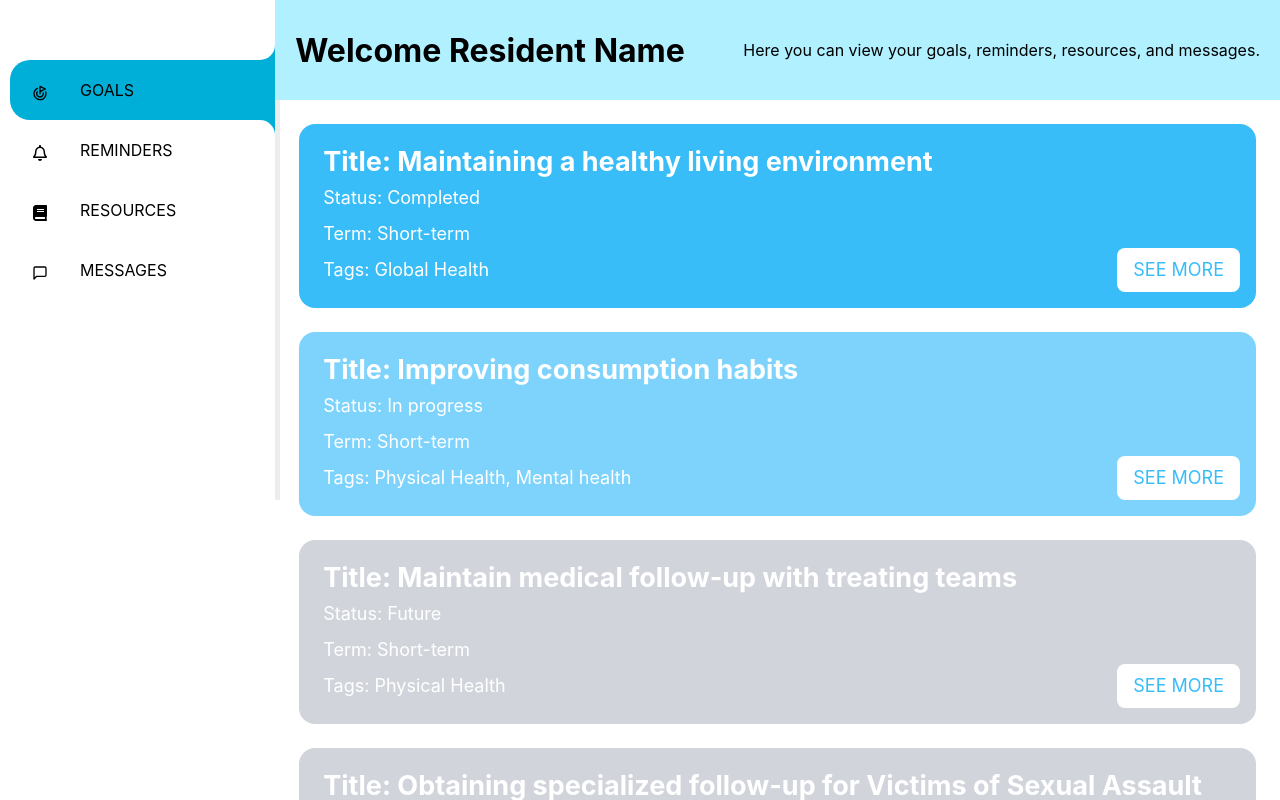
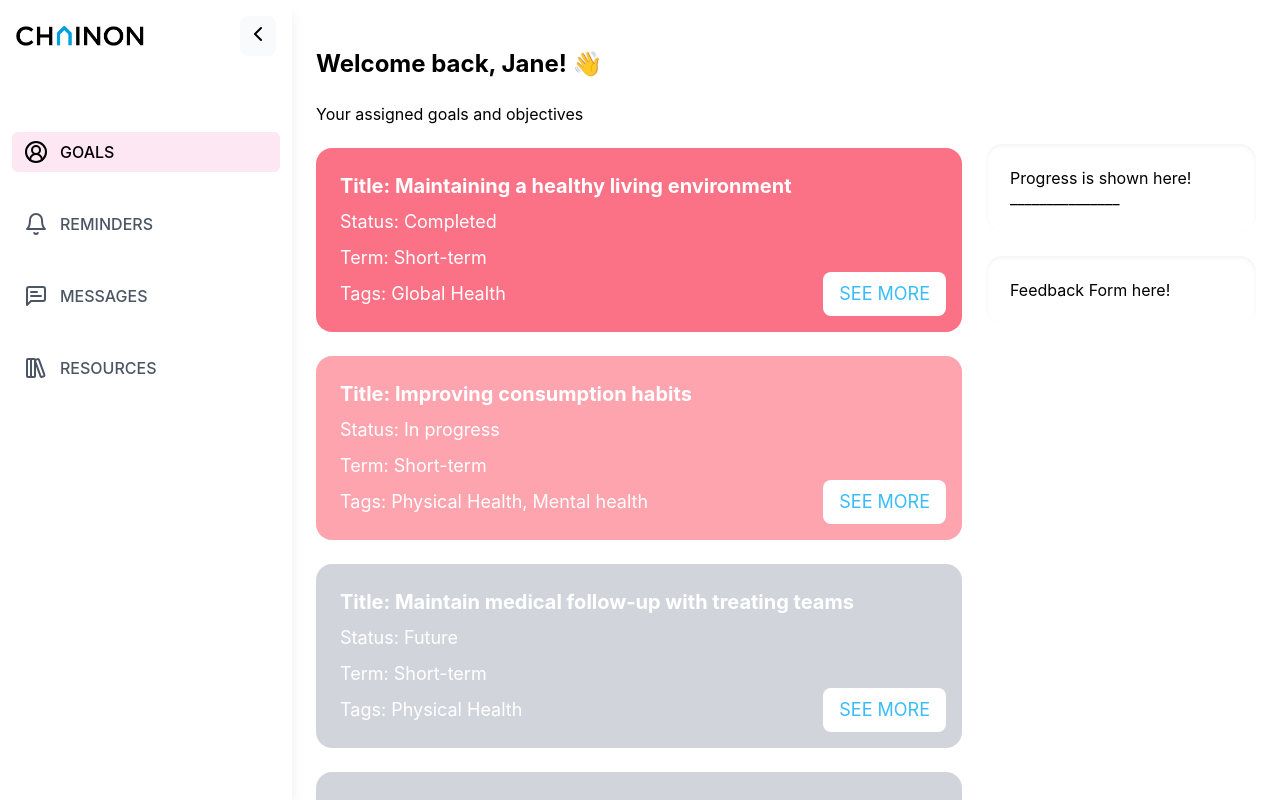
Before and after one commit to CodeToGive-2024-Team6/CodeToGive-2024, a React (Create React App) app in the folder frontend/: page /resident_homepage in a window 1280 px wide. Shown: the top 800 px of the page. Built offline with nearby package versions, Linux system fonts and the light colour scheme.

Commit message:
feat: working reusable side bar

```diff
--- a/frontend/package.json
+++ b/frontend/package.json
@@ -7,6 +7,7 @@
     "@testing-library/react": "^13.4.0",
     "@testing-library/user-event": "^13.5.0",
     "firebase": "^10.9.0",
+    "lucide-react": "^0.363.0",
     "react": "^18.2.0",
     "react-bootstrap": "^2.10.2",
     "react-dom": "^18.2.0",
--- a/frontend/src/components/ObjectiveCard.js
+++ b/frontend/src/components/ObjectiveCard.js
@@ -5,10 +5,10 @@ const ObjectiveCard = ({ objective }) => {
 
   switch (objective.status) {
     case 'Completed':
-      bgColorClass = 'bg-sky-400';
+      bgColorClass = 'bg-rose-400';
       break;
     case 'In progress':
-      bgColorClass = 'bg-sky-300';
+      bgColorClass = 'bg-rose-300';
       break;
     default:
       bgColorClass = 'bg-gray-300';
@@ -18,10 +18,14 @@ const ObjectiveCard = ({ objective }) => {
     <div
       className={`relative flex flex-col w-full ${bgColorClass} text-white text-lg rounded-2xl p-6 gap-y-2`}
     >
-      {objective.title && <h2>Title: {objective.title}</h2>}
-      {objective.status && <p>Status: {objective.status}</p>}
-      {objective.term && <p>Term: {objective.term}</p>}
-      {objective.healthAspects && <p>Tags: {objective.healthAspects.join(', ')}</p>}
+      {objective.title && (
+        <div className="text-xl font-bold">Title: {objective.title}</div>
+      )}
+      {objective.status && <div>Status: {objective.status}</div>}
+      {objective.term && <div>Term: {objective.term}</div>}
+      {objective.healthAspects && (
+        <div>Tags: {objective.healthAspects.join(', ')}</div>
+      )}
 
       <div className="md:absolute bottom-4 right-4 bg-white hover:bg-gray-300 text-sky-400 py-2 px-4 rounded-lg cursor-pointer">
         SEE MORE
--- /dev/null
+++ b/frontend/src/components/SideBar.js
@@ -0,0 +1,99 @@
+import React, { useContext, createContext, useState } from 'react';
+import { ChevronRight, ChevronLeft } from 'lucide-react';
+
+const SidebarContext = createContext();
+
+const SideBar = ({ children, onActivateItem }) => {
+  const [expanded, setExpanded] = useState(true);
+  const [activeItem, setActiveItem] = useState('GOALS');
+
+  const activateItem = (itemName) => {
+    setActiveItem(itemName);
+    if (onActivateItem) {
+      onActivateItem(itemName);
+    }
+  };
+
+  return (
+    <aside className="h-screen">
+      <nav className="h-full flex flex-col bg-white border-r shadow-lg">
+        <div className="p-4 pb-2 flex justify-between items-center mb-16">
+          <img
+            src="/images/company_logo1.png"
+            className={`overflow-hidden transition-all ${
+              expanded ? 'w-32' : 'w-0'
+            }`}
+            alt=""
+          />
+          <div
+            onClick={() => setExpanded((curr) => !curr)}
+            className="p-1.5 rounded-lg bg-gray-50 hover:bg-gray-100"
+          >
+            {expanded ? <ChevronLeft /> : <ChevronRight />}
+          </div>
+        </div>
+
+        <SidebarContext.Provider value={{ expanded, activateItem }}>
+          <ul className="flex-1 px-3 flex flex-col gap-y-6">
+            {React.Children.map(children, (child) =>
+              React.cloneElement(child, {
+                active: activeItem === child.props.text,
+              })
+            )}
+          </ul>
+        </SidebarContext.Provider>
+      </nav>
+    </aside>
+  );
+};
+
+const SideBarItem = ({ icon, text, active, alert }) => {
+  const { expanded, activateItem } = useContext(SidebarContext);
+
+  const handleClick = () => {
+    activateItem(text);
+  };
+
+  return (
+    <li
+      onClick={handleClick}
+      className={`
+        relative flex items-center py-2 px-3 my-1
+        font-medium rounded-md cursor-pointer
+        transition-colors group
+        ${active ? 'bg-pink-100' : 'hover:bg-pink-50 text-gray-600'}
+    `}
+    >
+      {icon}
+      <span
+        className={`overflow-hidden transition-all ${
+          expanded ? 'w-52 ml-3' : 'w-0'
+        }`}
+      >
+        {text}
+      </span>
+      {alert && (
+        <div
+          className={`absolute right-2 w-2 h-2 rounded bg-rose-400 ${
+            expanded ? '' : 'top-2'
+          }`}
+        />
+      )}
+
+      {!expanded && (
+        <div
+          className={`
+          absolute left-full rounded-md px-2 py-1 ml-6
+          bg-indigo-100 text-indigo-800 text-sm
+          invisible opacity-20 -translate-x-3 transition-all
+          group-hover:visible group-hover:opacity-100 group-hover:translate-x-0
+      `}
+        >
+          {text}
+        </div>
+      )}
+    </li>
+  );
+};
+
+export { SideBar, SideBarItem };
--- a/frontend/src/components/pages/resident/ResidentHomePage.js
+++ b/frontend/src/components/pages/resident/ResidentHomePage.js
@@ -7,6 +7,12 @@ import { LuGoal } from 'react-icons/lu';
 import { FaRegBell } from 'react-icons/fa';
 import { FaBook } from 'react-icons/fa';
 import { FiMessageSquare } from 'react-icons/fi';
+import {
+  Bell,
+  CircleUserRound,
+  LibraryBig,
+  MessageSquareText,
+} from 'lucide-react';
 //import companyLogo from "../../../company_logo.png";
 
 //import fragments
@@ -14,9 +20,15 @@ import GoalsFragment from './Fragments/GoalsFragment/GoalsFragment';
 import RemindersFragment from './Fragments/RemindersFragment/RemindersFragment';
 import ResourcesFragment from './Fragments/ResourcesFragment/ResourcesFragment';
 import MessagesFragment from './Fragments/MessagesFragment/MessagesFragment';
+import { SideBar, SideBarItem } from '../../SideBar';
 
 const HomePage = () => {
-  const [activeContent, setActiveContent] = useState('goals');
+  const [activeContent, setActiveContent] = useState('GOALS');
+
+  const handleActivateItem = (itemName) => {
+    setActiveContent(itemName);
+  };
+
   const mockObjectives = [
     {
       title: 'Maintaining a healthy living environment',
@@ -24,15 +36,17 @@ const HomePage = () => {
       term: 'Short-term',
       status: 'Completed',
       means: '',
-      healthAspects: ['Global Health']
+      healthAspects: ['Global Health'],
     },
     {
       title: 'Improving consumption habits',
-      description: 'Maintain a routine of consumption by using the appropriate services: transition to use only the prescribed medication (methadone, dilaudid)',
+      description:
+        'Maintain a routine of consumption by using the appropriate services: transition to use only the prescribed medication (methadone, dilaudid)',
       term: 'Short-term',
       status: 'In progress',
-      means: 'Use addiction services and follow established routines (average 4 injections per day)',
-      healthAspects: ['Physical Health', 'Mental health']
+      means:
+        'Use addiction services and follow established routines (average 4 injections per day)',
+      healthAspects: ['Physical Health', 'Mental health'],
     },
     {
       title: 'Maintain medical follow-up with treating teams',
@@ -40,24 +54,27 @@ const HomePage = () => {
       term: 'Short-term',
       status: 'Future',
       means: 'Keep your appointments and ask for support',
-      healthAspects: ['Physical Health']
+      healthAspects: ['Physical Health'],
     },
     {
-      title: 'Obtaining specialized follow-up for Victims of Sexual Assault (CALACS)',
+      title:
+        'Obtaining specialized follow-up for Victims of Sexual Assault (CALACS)',
       description: '',
       term: 'Short-term',
       status: 'Paused',
-      means: 'Undertake the CAVACS process (Mrs. does not want to at the moment)',
-      healthAspects: ['Mental Health', 'Social Health', 'Economic Health']
+      means:
+        'Undertake the CAVACS process (Mrs. does not want to at the moment)',
+      healthAspects: ['Mental Health', 'Social Health', 'Economic Health'],
     },
     {
       title: 'Stabilizing consumption',
-      description: 'Use only the prescribed medication (methadone) to be able to pay for the room on the 3rd floor.',
+      description:
+        'Use only the prescribed medication (methadone) to be able to pay for the room on the 3rd floor.',
       term: 'Long-term',
       status: 'In progress',
       means: '',
-      healthAspects: ['Physical Health', 'Mental health']
-    }
+      healthAspects: ['Physical Health', 'Mental health'],
+    },
   ];
 
   useEffect(() => {
@@ -76,68 +93,41 @@ const HomePage = () => {
   }, []);
 
   return (
-    <div className="resident-homepage-container">
-      <div className="navigation">
-        <ul>
-          <VscAccount
-            style={{ color: 'white', fontSize: '1em', marginRight: '50px' }}
-          />
-          {/* Main content of your application */}
-
-          <li className={activeContent === 'goals' ? 'list active' : 'list'}>
-            <a href="#" onClick={() => setActiveContent('goals')}>
-              <span className="icon">
-                <LuGoal style={{ fontSize: '1em' }} />
-              </span>
-              <span className="title">GOALS</span>
-            </a>
-          </li>
-          <li
-            className={activeContent === 'reminders' ? 'list active' : 'list'}
+    <div className="h-screen w-screen flex">
+      <SideBar onActivateItem={handleActivateItem}>
+        <SideBarItem icon={<CircleUserRound />} text="GOALS" active/>
+        <SideBarItem icon={<Bell />} text="REMINDERS" />
+        <SideBarItem icon={<MessageSquareText />} text="MESSAGES" />
+        <SideBarItem icon={<LibraryBig />} text="RESOURCES" />
+      </SideBar>
+      <div className="flex flex-col m-6 flex-1">
+        <div className="text-2xl font-bold my-6 ">Welcome back, Jane! 👋</div>
+        <div className="flex flex-col md:flex-row gap-x-6">
+          <div
+            className="flex flex-col flex-1"
+            style={{ flexBasis: '40%', flexGrow: 1 }}
           >
-            <a href="#" onClick={() => setActiveContent('reminders')}>
-              <span className="icon">
-                <FaRegBell style={{ fontSize: '1em' }} />
-              </span>
-              <span className="title">REMINDERS</span>
-            </a>
-          </li>
-          <li
-            className={activeContent === 'resources' ? 'list active' : 'list'}
+            {activeContent === 'GOALS' && (
+              <>
+                <div className="mb-6">Your assigned goals and objectives</div>
+                <GoalsFragment mockObjectives={mockObjectives} />
+              </>
+            )}
+            {activeContent === 'REMINDERS' && <RemindersFragment />}
+            {activeContent === 'RESOURCES' && <ResourcesFragment />}
+            {activeContent === 'MESSAGES' && <MessagesFragment />}
+          </div>
+          <div
+            className="mt-10 flex flex-col flex-1 gap-y-6"
+            style={{ flexBasis: '0%', flexGrow: 1 }}
           >
-            <a href="#" onClick={() => setActiveContent('resources')}>
-              <span className="icon">
-                <FaBook style={{ fontSize: '1em' }} />
-              </span>
-              <span className="title">RESOURCES</span>
-            </a>
-          </li>
-          <li className={activeContent === 'messages' ? 'list active' : 'list'}>
-            <a href="#" onClick={() => setActiveContent('messages')}>
-              <span className="icon">
-                <FiMessageSquare style={{ fontSize: '1em' }} />
-              </span>
-              <span className="title">MESSAGES</span>
-            </a>
-          </li>
-        </ul>
-      </div>
-
-      <div className="additional-content-resident">
-        <div className="welcome-resident">
-          <h1>Welcome Resident Name</h1>
-          <p>
-            Here you can view your goals, reminders, resources, and messages.
-          </p>
-        </div>
-
-        <div className="m-6">
-          {activeContent === 'goals' && (
-            <GoalsFragment mockObjectives={mockObjectives} />
-          )}
-          {activeContent === 'reminders' && <RemindersFragment />}
-          {activeContent === 'resources' && <ResourcesFragment />}
-          {activeContent === 'messages' && <MessagesFragment />}
+            <div className="shadow-inner rounded-2xl p-6">
+              Progress is shown here! _______________
+            </div>
+            <div className="shadow-inner rounded-2xl p-6">
+              Feedback Form here!
+            </div>
+          </div>
         </div>
       </div>
     </div>
```
Also changed, not shown: frontend/public/images/company_logo1.png (added), 1 other file (tests, documents, lock files or other folders).
